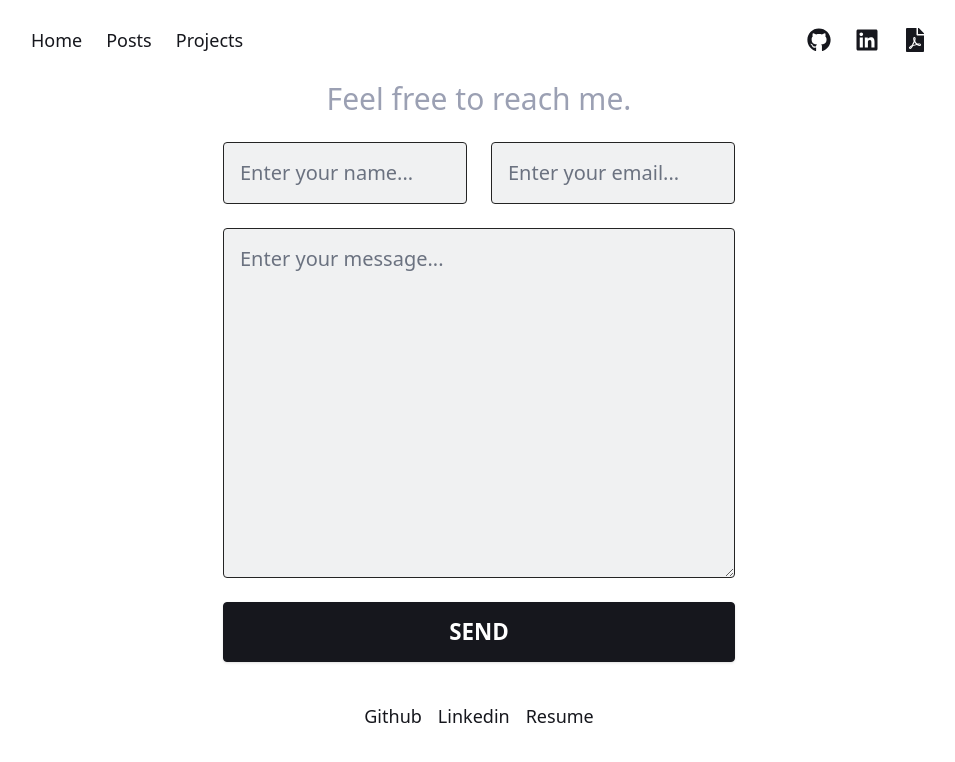
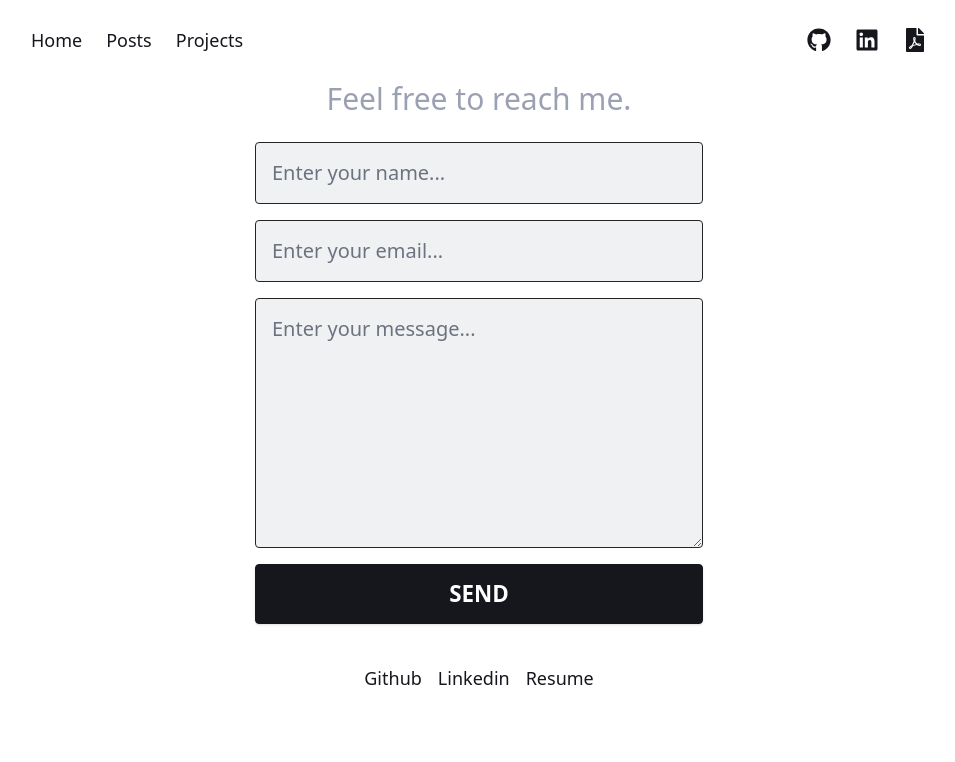
Before and after one commit to pefelippe/Portfolio, a Next.js app: page /contact in a window 1280 px wide. Shown: the top 762 px of the page, without its empty margins (161-1116 px from the left). Built offline with nearby package versions, Linux system fonts and the light colour scheme.

Commit message:
fix contact input

```diff
--- a/pages/contact.tsx
+++ b/pages/contact.tsx
@@ -10,8 +10,8 @@ function Contact() {
       initial={{ opacity: 0, y: 50 }}
       whileInView={{ opacity: 1, y: 0 }}
       transition={{ duration: 0.5 }}
-      className="text-xl w-full max-w-xl mx-auto text-center
-      flex flex-col justify-center gap-6 px-8 "
+      className="text-xl w-full max-w-md mx-auto text-center
+      flex flex-col justify-center gap-6  "
     >
       <h1 className="font-thin text-3xl  leading-tight text-gray-100 ">
         Feel free to reach me.
--- a/src/components/BlogPosts.tsx
+++ b/src/components/BlogPosts.tsx
@@ -57,7 +57,7 @@ const posts = [
 export default function BlogPosts({ qnt = 0 }) {
   const postsToShow = qnt > 0 ? posts.slice(0, qnt) : posts;
   return (
-    <div className=" mx-auto gap-4 flex flex-col max-w-xl">
+    <div className=" mx-auto gap-4 flex flex-col max-w-md">
       <div className="flex  text-start w-full justify-center ">
         <h2 className="font-thin text-3xl  leading-tight text-gray-100  ">
           Latest Posts.
--- a/src/components/MessageForm.tsx
+++ b/src/components/MessageForm.tsx
@@ -39,21 +39,21 @@ export default function MessageForm({}: Inputs) {
         (err) => {
           console.log("Um erro aconteceu", err);
           setIsLoading(false);
+          reset();
         }
       );
   };
 
   return (
-    <div className="w-full gap-6 flex flex-col rounded-md  ">
+    <div className="w-full gap-4 flex flex-col rounded-md ">
       <form
         onSubmit={handleSubmit(onSubmit)}
-        className=" flex flex-col gap-6 w-full mx-auto"
+        className=" flex flex-col gap-4 w-full mx-auto"
       >
-        <div className="flex max-sm:flex-col gap-6 w-full ">
         <input
           {...register("name", { required: true, maxLength: 50 })}
           placeholder="Enter your name..."
-            className="contactInput caret-white"
+          className="contactInput "
           type="text"
         />
         <input
@@ -62,14 +62,12 @@ export default function MessageForm({}: Inputs) {
           className="contactInput"
           type="email"
         />
-        </div>
 
         <textarea
           {...register("message", { required: true, maxLength: 500 })}
           placeholder="Enter your message..."
-          className="contactInput min-h-[250px] xl:min-h-[350px] "
+          className="contactInput min-h-[250px] "
         />
-      </form>
 
         <button
           className="bg-gray-850 py-4  w-full   shadow hover:bg-gray-850/70
@@ -96,6 +94,7 @@ export default function MessageForm({}: Inputs) {
             "Send "
           )}
         </button>
+      </form>
     </div>
   );
 }
--- a/styles/globals.css
+++ b/styles/globals.css
@@ -45,7 +45,7 @@
 
 .contactInput {
   @apply outline-none bg-gray-500/10  w-full px-4 py-4 rounded
-  border-[1px] border-[#242424]   text-[#fafafa] placeholder-gray-500 transition-all focus:border-[#5865f2];
+  border-[1px] border-[#242424]   text-[#242424] placeholder-gray-500 transition-all focus:border-[#5865f2];
 }
 
 .headerContentSelected {
```
Lines whose indentation alone changed are shown as unchanged.
